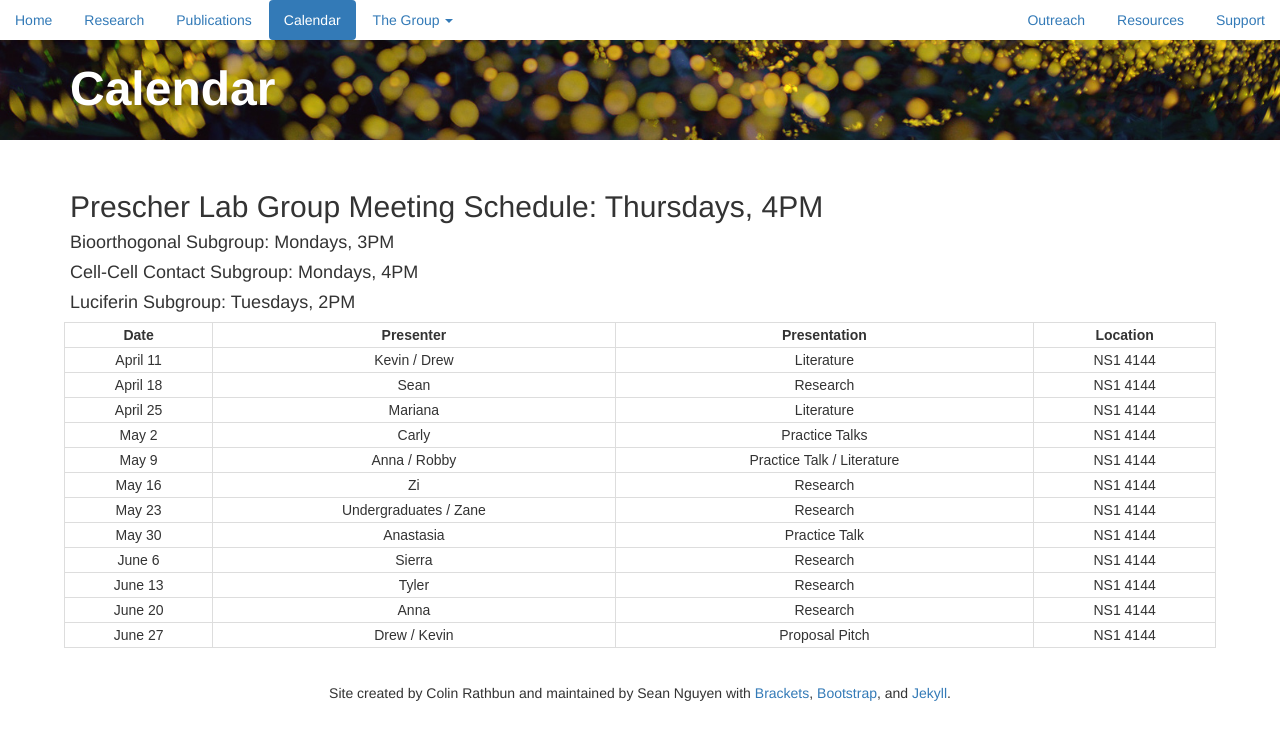
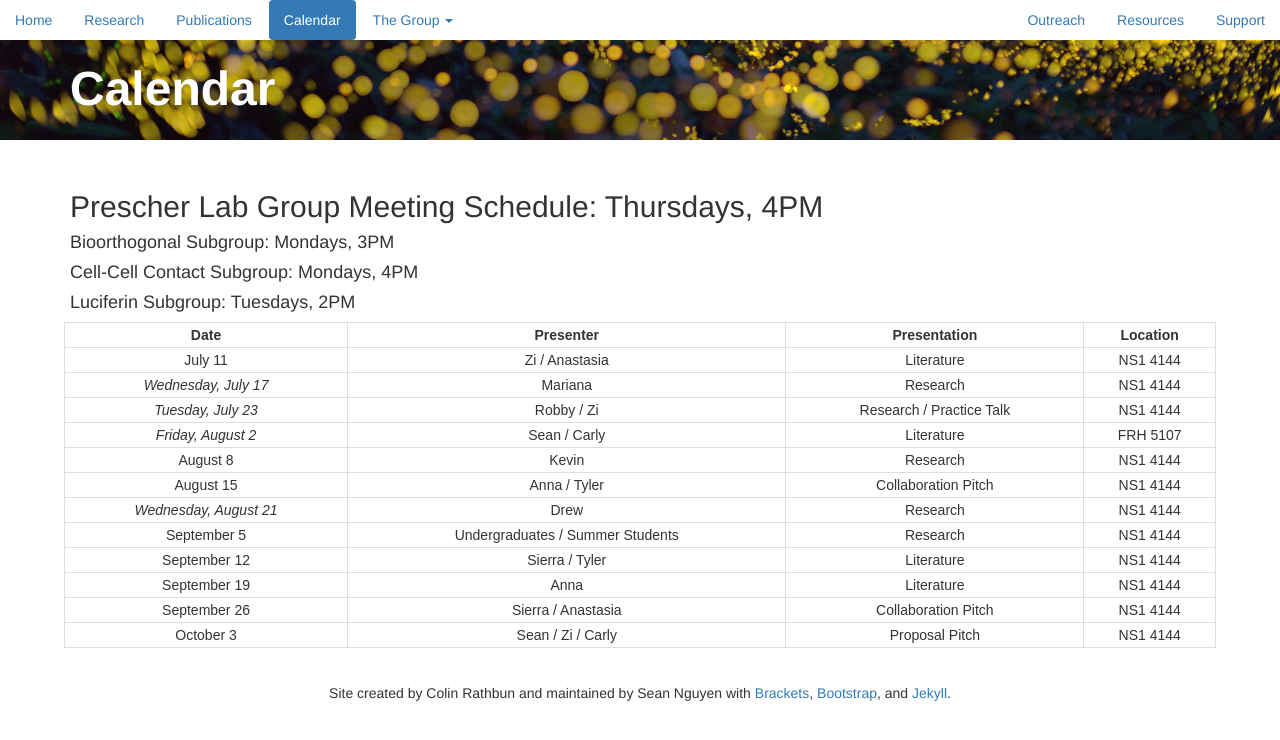
Before and after one commit to c-bun/Prescher-Lab-Site, a Jekyll site: the page built from Calendar.html, in a window 1280 px wide. Shown: the top 740 px of the page. Built offline with Jekyll 4.4.1, drawn with Linux system fonts in a browser that asks for light colours.

Commit message:
PrescherLabSite_August2019_Update1

```diff
--- a/Calendar.html
+++ b/Calendar.html
@@ -34,16 +34,16 @@ padding: 2px;
     <table align="center">
     <thead><tr class="tableizer-firstrow">
      <th>Date</th><th>Presenter</th><th>Presentation</th><th>Location</th></tr></thead><tbody>
-   <tr><td>April 11</td><td>Kevin / Drew</td><td>Literature</td><td>NS1 4144</td></tr>
-   <tr><td>April 18</td><td>Sean</td><td>Research</td><td>NS1 4144</td></tr>
-   <tr><td>April 25</td><td>Mariana</td><td>Literature</td><td>NS1 4144</td></tr>
-   <tr><td>May 2</td><td>Carly</td><td>Practice Talks</td><td>NS1 4144</td></tr>
-   <tr><td>May 9</td><td>Anna / Robby</td><td>Practice Talk / Literature</td><td>NS1 4144</td></tr>
-   <tr><td>May 16</td><td>Zi</td><td>Research</td><td>NS1 4144</td></tr>
-   <tr><td>May 23</td><td>Undergraduates / Zane</td><td>Research</td><td>NS1 4144</td></tr>
-   <tr><td>May 30</td><td>Anastasia</td><td>Practice Talk</td><td>NS1 4144</td></tr>
-   <tr><td>June 6</td><td>Sierra</td><td>Research</td><td>NS1 4144</td></tr>
-   <tr><td>June 13</td><td>Tyler</td><td>Research</td><td>NS1 4144</td></tr>
-   <tr><td>June 20</td><td>Anna</td><td>Research</td><td>NS1 4144</td></tr>
-   <tr><td>June 27</td><td>Drew / Kevin</td><td>Proposal Pitch</td><td>NS1 4144</td></tr>
-  </tbody></table>
+       <tr><td>July 11</td><td>Zi / Anastasia</td><td>Literature</td><td>NS1 4144</td></tr>
+       <tr><td><i>Wednesday, July 17</i></td><td>Mariana</td><td>Research</td><td>NS1 4144</td></tr>
+       <tr><td><i>Tuesday, July 23</i></td><td>Robby / Zi</td><td>Research / Practice Talk</td><td>NS1 4144</td></tr>
+       <tr><td><i>Friday, August 2</i></td><td>Sean / Carly</td><td>Literature</td><td>FRH 5107</td></tr>
+       <tr><td>August 8</td><td>Kevin</td><td>Research</td><td>NS1 4144</td></tr>
+       <tr><td>August 15</td><td>Anna / Tyler</td><td>Collaboration Pitch</td><td>NS1 4144</td></tr>
+       <tr><td><i>Wednesday, August 21</i></td><td>Drew</td><td>Research</td><td>NS1 4144</td></tr>
+       <tr><td>September 5</td><td>Undergraduates / Summer Students</td><td>Research</td><td>NS1 4144</td></tr>
+       <tr><td>September 12</td><td>Sierra / Tyler</td><td>Literature</td><td>NS1 4144</td></tr>
+       <tr><td>September 19</td><td>Anna</td><td>Literature</td><td>NS1 4144</td></tr>
+       <tr><td>September 26</td><td>Sierra / Anastasia</td><td>Collaboration Pitch</td><td>NS1 4144</td></tr>
+       <tr><td>October 3</td><td>Sean / Zi / Carly</td><td>Proposal Pitch</td><td>NS1 4144</td></tr>
+      </tbody></table>
--- a/_data/publications.csv
+++ b/_data/publications.csv
@@ -1,10 +1,11 @@
 number,authors,title,journal,year,volume,pages,note,link
+55,"Kamber, D. N.*; Nguyen, S. S.*; Liu, F.; Briggs, J. S.; Shih, H.-W.; Row, R. D.; Long, Z. G.; Houk, K. N.; Liang, Y.; Prescher, J. A.",Isomeric triazines exhibit unique profiles of bioorthogonal reactivity,Chem. Sci.,2019,,,Advance Article,https://pubs.rsc.org/en/content/articlelanding/2019/sc/c9sc01427f#!divAbstract
 54,"Heiss, T. K.; Prescher, J. A.",Cyclopropeniminium ions exhibit unique reactivity profiles with bioorthogonal phosphines,J. Org. Chem.,2019,84,7443-7448,,https://pubs.acs.org/doi/10.1021/acs.joc.9b00518
 53,"Row, R. D.; Prescher, J. A.",A Cyclopropenethione-Phosphine Ligation for Rapid Biomolecule Labeling,Org. Lett.,2018,20,5614-5617,,https://pubs.acs.org/doi/10.1021/acs.orglett.8b02296
 52,"Yao, Z.*; Zhang, B. S.*; Prescher, J. A.",Advances in bioluminescence imaging: new probes from old recipes,Curr. Opin. Chem. Biol.,2018,45,148-156,,https://www.sciencedirect.com/science/article/pii/S1367593118300097
 51,"Row, R. D.; Prescher, J. A.",Constructing New Bioorthogonal Reagents and Reactions,Acc. Chem. Res.,2018,51,1073-1081,,https://pubs.acs.org/doi/10.1021/acs.accounts.7b00606
 50,"Yu, T.; Laird, J. R.; Prescher, J. A.; Thorpe, C.",Gaussia princeps luciferase: A bioluminescent substrate for oxidative protein folding,Protein Sci.,2018,27,1509-1517,,https://onlinelibrary.wiley.com/doi/abs/10.1002/pro.3433
-49,"Zhang, B. S.; Jones, K. A.; McCutcheon, D. C.; Prescher, J. A.",Pyridone Luciferins and Mutant Luciferases for Bioluminescence Imaging,ChemBioChem,2018,19,1-9,,http://onlinelibrary.wiley.com/doi/10.1002/cbic.201700542/full
+49,"Zhang, B. S.; Jones, K. A.; McCutcheon, D. C.; Prescher, J. A.",Pyridone Luciferins and Mutant Luciferases for Bioluminescence Imaging,ChemBioChem,2018,19,9-Jan,,http://onlinelibrary.wiley.com/doi/10.1002/cbic.201700542/full
 48,"Heemstra, J. M.; Waterman, R.; Antos, J. M.; Beuning, P. J.; Bur, S. K.; Columbus, L.; Feig, A. L.; Fuller, A. A.; Gillmore, J. G.; Leconte, A. M.; Londergan, C. H.; Pomerantz, W. C. K.; Prescher, J. A.; Stanley, L. M.",Throwing Away the Cookbook: Implementing Course-Based Undergraduate Research Experiences (CUREs) in Chemistry,ACS Symposium Series,2017,1248,33-63,"(Chapter 3 of the ""Educational and Outreach Projects from the Cottrell Scholars Collaborative Undergraduate and Graduate Education, Volume 1"")",http://pubs.acs.org/doi/abs/10.1021/bk-2017-1248.ch003
 47,"Liu, M. D.; Warner, E. A.; Morrissey, C. E.; Fick, C. W.; Wu, T. S.; Ornelas, M. Y.; Ochoa, G. V.; Zhang, B.; Rathbun, C. M.; Porterfield, W. B.; Prescher, J. A.; Leconte, A. M.",Statistical Coupling Analysis-guided library design for discovery of mutant luciferases,Biochemistry,2017,57,663-671,,http://pubs.acs.org/doi/10.1021/acs.biochem.7b01014
 46,"Rathbun, C. M.*; Porterfield, W. B.*; Jones, K. A.*; Sagoe, M. J.; Reyes, M. R.; Hua, C. T.; Prescher, J. A.",Parallel Screening for Rapid Identification of Orthogonal Bioluminescent Tools,ACS Cent. Sci.,2017,3,1254-1261,,http://pubs.acs.org/doi/full/10.1021/acscentsci.7b00394
--- a/_posts/2019-01-23-2019-News.markdown
+++ b/_posts/2019-01-23-2019-News.markdown
@@ -3,6 +3,9 @@ layout: post
 title:  "2019 News"
 categories: group_update
 ---
+#### August 2019
+- Our work on developing compatible bioorthogonal reactions using triazines was published at [Chemical Science](https://pubs.rsc.org/en/content/articlelanding/2019/sc/c9sc01427f#!divAbstract). Congrats team bioorthogonal!
+
 #### June 2019
 - Undergrad Elena was awarded an Allergan Summer Research Fellowship. Way to go!
 - Zi was awarded an outstanding poster award at the inaugural [GALA of Chemical Biology](http://www-bcf.usc.edu/~mattherp/gala.html). Congrats!
```
Also changed, not shown: _data/group.csv (+5 -5 lines), images/TOCs/55.jpeg (added).
